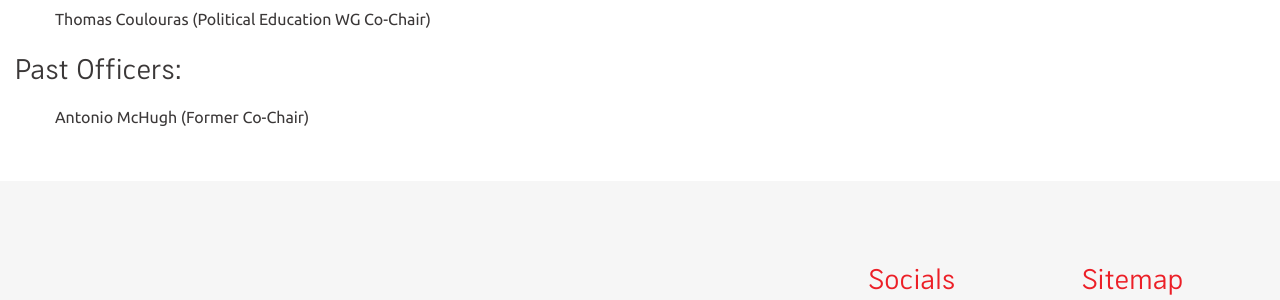
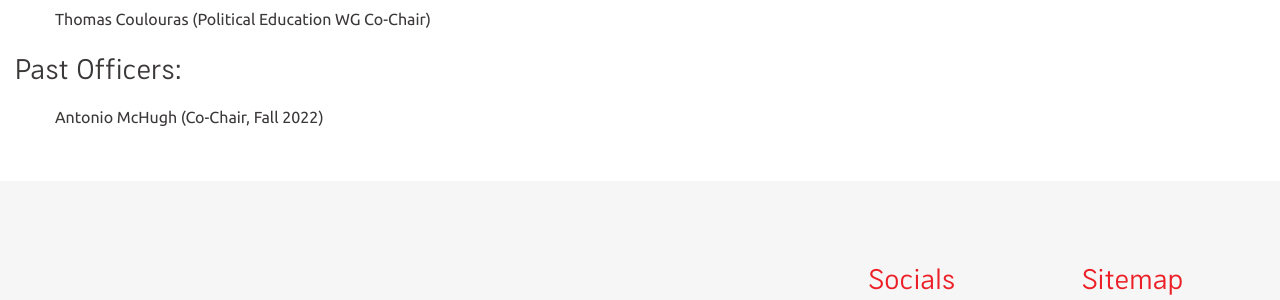
Before and after one commit to centralnjdsa-ntc/princetonydsa.github.io, a Jekyll site: the page built from _pages/officers.md, in a window 1280 px wide. Shown: the part 601-901 px from the top of the page. Built offline with Jekyll 4.4.1, drawn with Linux system fonts in a browser that asks for light colours.

Commit message:
Update officers.md

```diff
--- a/_pages/officers.md
+++ b/_pages/officers.md
@@ -19,4 +19,4 @@ permalink: /officers/
 * Thomas Coulouras (Political Education WG Co-Chair)
 
 #### Past Officers:
-* Antonio McHugh (Former Co-Chair)
+* Antonio McHugh (Co-Chair, Fall 2022)
```
